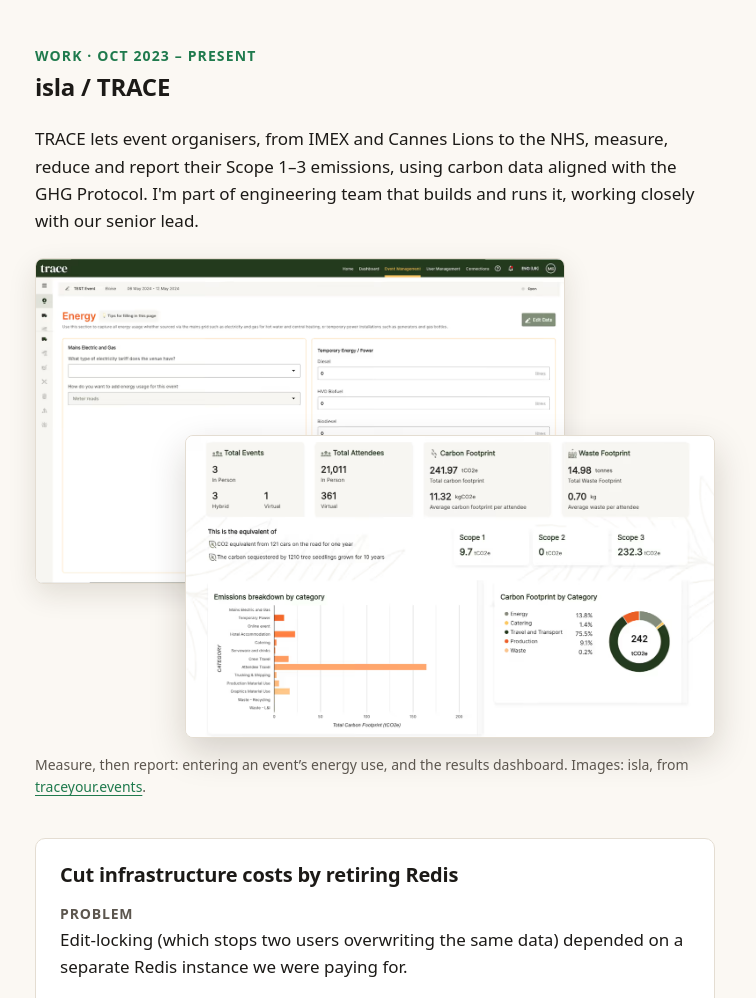
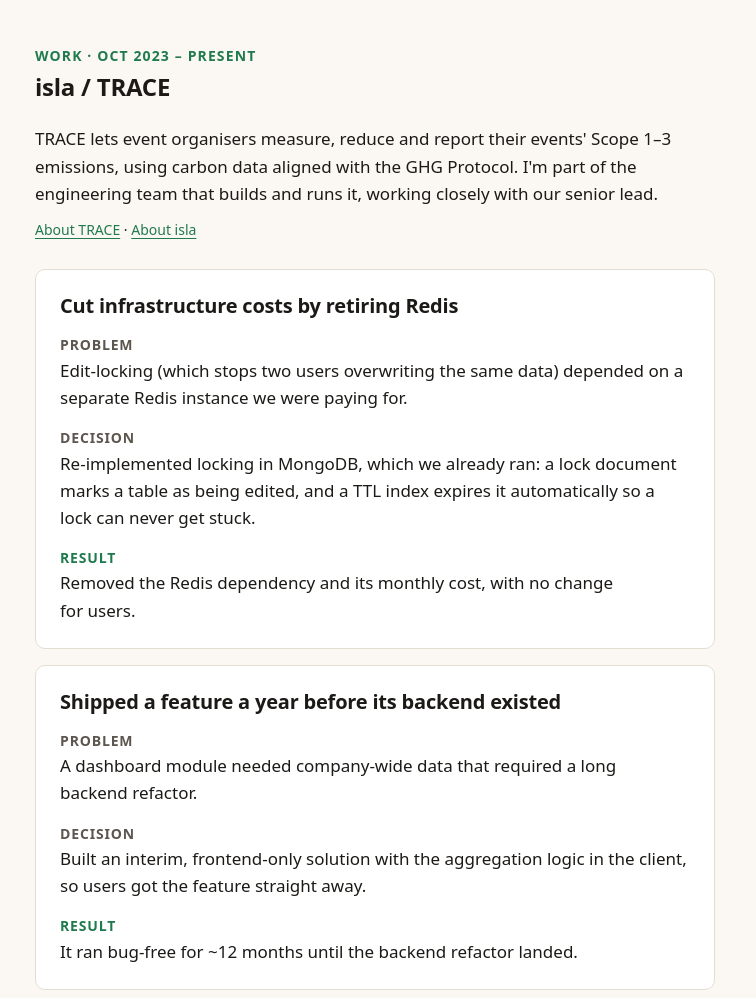
Before and after one commit to felcard/cardini.dev, an Astro site: page / in a window 1280 px wide. Shown: the part 1060-2058 px from the top of the page, without its empty margins (265-1021 px from the left). Built offline with nearby package versions, Linux system fonts and the light colour scheme; Astro itself is replaced by a stand-in of ours.

Commit message:
Remove screenshots add links instead

```diff
--- a/src/components/TraceScreens.astro
+++ /dev/null
@@ -1,89 +0,0 @@
----
-// Two TRACE screens, overlapped like a pair of windows: data entry behind, the
-// results dashboard in front. Both are screenshots isla has published on
-// traceyour.events, re-hosted compressed (scripts/images.mjs) and credited.
-const shots = [
-  {
-    name: 'trace-data-entry',
-    width: 1200,
-    height: 735,
-    alt: 'TRACE’s Energy page, where an event organiser enters mains electricity, gas and temporary power use for an event.',
-  },
-  {
-    name: 'trace-dashboard',
-    width: 1200,
-    height: 683,
-    alt: 'TRACE’s results dashboard: totals for events, attendees, carbon and waste, emissions split into Scope 1, 2 and 3, and a breakdown by category.',
-  },
-];
----
-
-<figure class="screens">
-  <div class="stack">
-    {shots.map((s, i) => (
-      <picture class:list={['shot', `shot--${i + 1}`]}>
-        <source srcset={`/images/${s.name}.avif`} type="image/avif" />
-        <img
-          src={`/images/${s.name}.webp`}
-          width={s.width}
-          height={s.height}
-          alt={s.alt}
-          loading="lazy"
-          decoding="async"
-        />
-      </picture>
-    ))}
-  </div>
-  <figcaption class="small muted">
-    Measure, then report: entering an event’s energy use, and the results dashboard. Images: isla,
-    from <a href="https://traceyour.events/">traceyour.events</a>.
-  </figcaption>
-</figure>
-
-<style>
-  .screens {
-    margin: var(--s-4) 0 var(--s-5);
-  }
-
-  /* Both windows share one grid cell; offsets make them overlap. */
-  .stack {
-    display: grid;
-  }
-
-  .shot {
-    grid-area: 1 / 1;
-    display: block;
-  }
-
-  .shot--1 {
-    margin-right: 22%;
-  }
-
-  .shot--2 {
-    margin-left: 22%;
-    margin-top: 26%;
-  }
-
-  img {
-    display: block;
-    width: 100%;
-    height: auto;
-    border: 1px solid var(--border);
-    border-radius: 8px;
-    background: #fff;
-    box-shadow: 0 10px 28px rgb(40 30 10 / 0.12);
-  }
-
-  .shot--2 img {
-    box-shadow: 0 14px 36px rgb(40 30 10 / 0.18);
-  }
-
-  :global([data-theme='dark']) img {
-    border-color: #3a362f;
-    box-shadow: 0 14px 36px rgb(0 0 0 / 0.5);
-  }
-
-  figcaption {
-    margin-top: var(--s-3);
-  }
-</style>
--- a/src/content/site.ts
+++ b/src/content/site.ts
@@ -44,6 +44,8 @@ export interface Site {
     product: string;
     dates: string;
     intro: string;
+    /** Public pages about the product and the company. */
+    links: Link[];
     caseStudies: CaseStudy[];
     alsoAt: string[];
   };
@@ -81,8 +83,12 @@ export const site: Site = {
     product: 'TRACE',
     dates: 'Oct 2023 – present',
     intro:
-      // Public facts only (traceyour.events, weareisla.co.uk). Usage numbers need isla's OK first.
-      "TRACE lets event organisers, from IMEX and Cannes Lions to the NHS, measure, reduce and report their Scope 1–3 emissions, using carbon data aligned with the GHG Protocol. I'm part of engineering team that builds and runs it, working closely with our senior lead.",
+      // Public facts only; no client names, screenshots or usage numbers.
+      "TRACE lets event organisers measure, reduce and report their events' Scope 1–3 emissions, using carbon data aligned with the GHG Protocol. I'm part of the engineering team that builds and runs it, working closely with our senior lead.",
+    links: [
+      { label: 'About TRACE', href: 'https://traceyour.events/' },
+      { label: 'About isla', href: 'https://weareisla.co.uk/' },
+    ],
     caseStudies: [
       {
         title: 'Cut infrastructure costs by retiring Redis',
--- a/src/pages/index.astro
+++ b/src/pages/index.astro
@@ -7,7 +7,6 @@ import ProjectRow from '../components/ProjectRow.astro';
 import ContactForm from '../components/ContactForm.astro';
 import Footer from '../components/Footer.astro';
 import Cafe from '../components/Cafe.astro';
-import TraceScreens from '../components/TraceScreens.astro';
 import { site } from '../content/site';
 
 const { work, magdry, projects, ai, about } = site;
@@ -22,8 +21,15 @@ const { work, magdry, projects, ai, about } = site;
       <SectionHeading id="work" eyebrow={`Work · ${work.dates}`}>
         {work.company} / {work.product}
       </SectionHeading>
-      <p>{work.intro}</p>
-      <TraceScreens />
+      <p class="intro">{work.intro}</p>
+      <p class="refs small">
+        {work.links.map((l, i) => (
+          <>
+            {i > 0 && ' · '}
+            <a href={l.href}>{l.label}</a>
+          </>
+        ))}
+      </p>
 
       <div class="cards">
         {work.caseStudies.map((study) => (
@@ -99,6 +105,16 @@ const { work, magdry, projects, ai, about } = site;
     margin-bottom: var(--s-4);
   }
 
+  .refs {
+    margin: calc(var(--s-4) * -1 + var(--s-2)) 0 var(--s-4);
+  }
+
+  /* Comfortable tap targets (24px+) for the small links. */
+  .refs a {
+    display: inline-block;
+    padding-block: var(--s-1);
+  }
+
   .cards {
     display: grid;
     gap: var(--s-3);
```
Also changed, not shown: scripts/images.mjs (deleted, +0 -36 lines), scripts/weight.mjs (+8 -6 lines), README.md, public/images/trace-dashboard.avif (deleted), public/images/trace-dashboard.webp (deleted), public/images/trace-data-entry.avif (deleted), public/images/trace-data-entry.webp (deleted).
